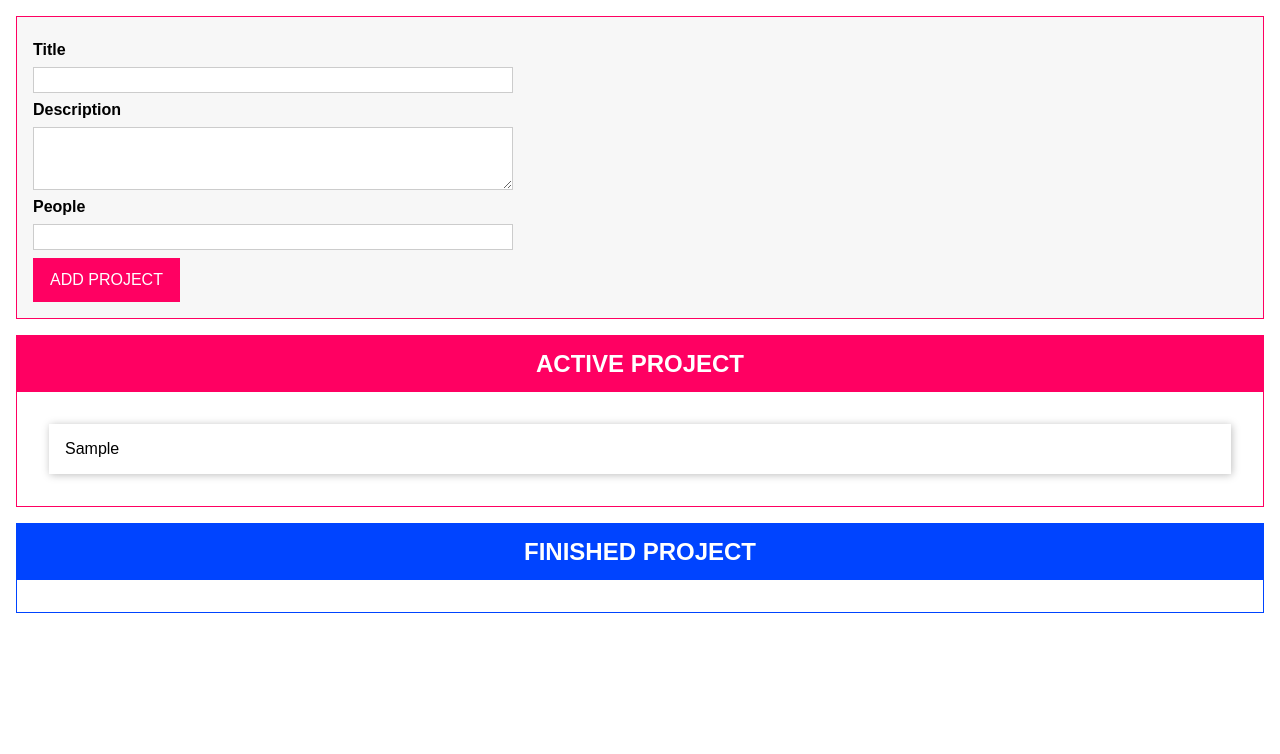
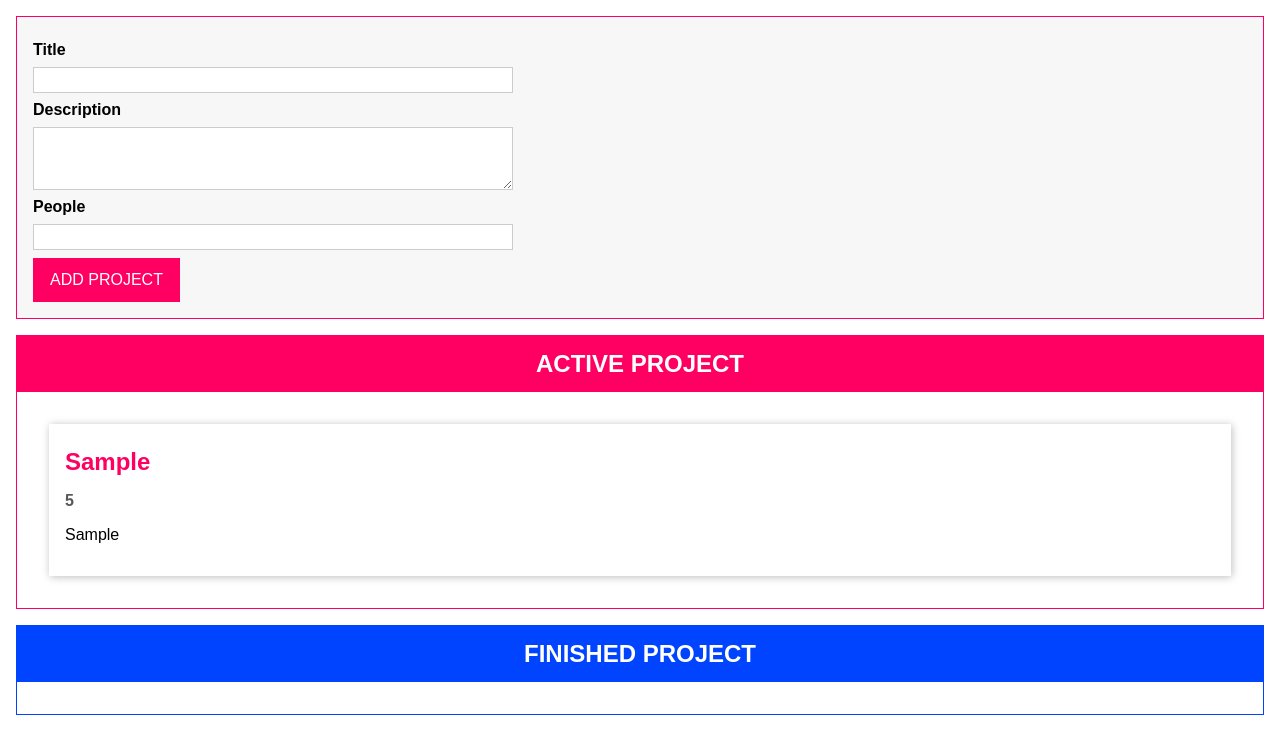
Before and after one commit to AshkanAhmady/DragDrop---typescript, a plain HTML site: page index.html in a window 1280 px wide. Both pictures are taken after typing "Sample", "Sample", "5" into the empty fields and a click on the button "ADD PROJECT". Drawn offline with Linux system fonts and the light colour scheme.

Commit message:
create (SingleProject) class and append single project to project list with this class in (renderContent method in ProjectList class)

```diff
--- a/dist/app.js
+++ b/dist/app.js
@@ -35,11 +35,20 @@ class Project {
         this.status = status;
     }
 }
-// task of this class: => managing state of projects
-class ProjecstState {
+// maybe we have more than one class and we can use this class to define inheritance
+class State {
     constructor() {
         // array of functions
         this.listeners = [];
+    }
+    addListener(listenerFn) {
+        this.listeners.push(listenerFn);
+    }
+}
+// task of this class: => managing state of projects
+class ProjecstState extends State {
+    constructor() {
+        super();
         this.projects = [];
     }
     // create istance of classe and store that in instance property
@@ -50,13 +59,10 @@ class ProjecstState {
         this.instance = new ProjecstState();
         return this.instance;
     }
-    addListener(listenerFn) {
-        this.listeners.push(listenerFn);
-    }
     // push the nuew project to projects array of object
     addProject(title, description, numOfPeople) {
         // use (Project) class to set the type of values of object of project
-        const newProject = new Project(Date.now(), title, description, numOfPeople, ProjectStatus.Active);
+        const newProject = new Project(Date.now().toString(), title, description, numOfPeople, ProjectStatus.Active);
         this.projects.push(newProject);
         for (const listenerFn of this.listeners) {
             // return copy of the array to listener
@@ -69,27 +75,60 @@ class ProjecstState {
 // create instance of (ProjectState class) with this static method
 // ProjectState is the instance of (ProjectState class)
 const projectState = ProjecstState.getInstance();
-// task of this class: => import list of projects to (app)
-class ProjectList {
-    // we can also define (type) like this
-    // private type = "active" | "finished"
-    constructor(type) {
-        this.type = type;
+// this is the Base class for (ProjectList & ProjectInput) to inherit this two class and clean the codes
+class Component {
+    // select elements dynamicly
+    constructor(templateId, hostElementId,
+    // attach chil element in where place of pattenr element
+    //true=> afterbegening
+    //false=> beforeend
+    insertAtStart, newElementId) {
         // attach (section of project list) to (app)
-        this.attach = () => {
-            this.hostElement.insertAdjacentElement("beforeend", this.sectionElement);
+        this.attach = (insertAtStart) => {
+            this.hostElement.insertAdjacentElement(insertAtStart ? "afterbegin" : "beforeend", this.selectedElement);
         };
-        this.templateElement = document.getElementById("project-list");
-        this.hostElement = document.getElementById("app");
+        this.templateElement = document.getElementById(templateId);
+        this.hostElement = document.getElementById(hostElementId);
         // get form inside of (template element)
         const importedNode = document.importNode(
         // this content is the form
         // true => for deep copy of nested elements
         this.templateElement.content, true);
-        this.sectionElement = importedNode.firstElementChild;
-        // type => (active | finished)
-        this.sectionElement.id = `${this.type}-projects`;
+        this.selectedElement = importedNode.firstElementChild;
+        if (newElementId) {
+            // type => (active | finished)
+            this.selectedElement.id = newElementId;
+        }
+        this.attach(insertAtStart);
+    }
+}
+// single product
+class SingleProject extends Component {
+    constructor(hostId, project) {
+        super("single-project", hostId, false, project.id);
+        this.project = project;
+        this.configure();
+        this.renderContent();
+    }
+    configure() { }
+    renderContent() {
+        this.selectedElement.querySelector("h2").textContent = this.project.title;
+        this.selectedElement.querySelector("h3").textContent = this.project.people.toString();
+        this.selectedElement.querySelector("p").textContent = this.project.description;
+    }
+}
+// task of this class: => import list of projects to (app)
+class ProjectList extends Component {
+    // we can also define (type) like this
+    // private type = "active" | "finished"
+    constructor(type) {
+        super("project-list", "app", false, `${type}-projects`);
+        this.type = type;
         this.assignedProjects = [];
+        this.configure();
+        this.renderContent();
+    }
+    configure() {
         // register (listener) of ProjectState in here
         // put all data in the (projects array) to assignedProjects
         projectState.addListener((projects) => {
@@ -103,32 +142,38 @@ class ProjectList {
             this.assignedProjects = relevantProject;
             this.renderProjects();
         });
-        this.attach();
-        this.renderContent();
+    }
+    renderContent() {
+        const listId = `${this.type}-projects-list`;
+        this.selectedElement.querySelector("ul").id = listId;
+        this.selectedElement.querySelector("h2").textContent = this.type.toUpperCase() + " PROJECT";
     }
     renderProjects() {
         // the (UlElement) that is in the (section) element
         const listEl = document.getElementById(`${this.type}-projects-list`);
         // after any add project, we should empty the ul to stop duplicate
         listEl.innerHTML = "";
-        // put the all data in the (assignedProject) to liElement and put that to ULElement
-        // that is in the sectionElement
+        // put the all data in the (assignedProject) to (liElement) and put that to ULElement
+        // that is in the selectedElement
         for (const projectItem of this.assignedProjects) {
-            const listItem = document.createElement("li");
-            // show the title of the project in th (Li) element
-            listItem.textContent = projectItem.title;
-            listEl.appendChild(listItem);
+            // with (singleProject) class we append single project to project list
+            new SingleProject(this.selectedElement.querySelector("ul").id, projectItem);
+            // const listItem = document.createElement("li");
+            // // show the title of the project in th (Li) element
+            // listItem.textContent = projectItem.title;
+            // listEl.appendChild(listItem);
         }
-    }
-    renderContent() {
-        const listId = `${this.type}-projects-list`;
-        this.sectionElement.querySelector("ul").id = listId;
-        this.sectionElement.querySelector("h2").textContent = this.type.toUpperCase() + " PROJECT";
     }
 }
 // task of this class: => import form element to (app)
-class ProjectInput {
+class ProjectInput extends Component {
     constructor() {
+        super("project-input", "app", true, "user-input");
+        // do things when we (submit) form
+        this.configure = () => {
+            this.selectedElement.addEventListener("submit", this.submitHandler);
+        };
+        this.renderContent = () => { };
         // type of this method is (tuple OR void)
         this.gatherUserInput = () => {
             const enteredTitle = this.titleInpurElement.value;
@@ -155,31 +200,11 @@ class ProjectInput {
                 this.cleareInput();
             }
         };
-        // do things when we (submit) form
-        this.configure = () => {
-            this.formElement.addEventListener("submit", this.submitHandler);
-        };
-        // attach (form) to (app)
-        this.attach = () => {
-            this.hostElement.insertAdjacentElement("afterbegin", this.formElement);
-        };
-        //  ! => for say to typescript, this EL is not null
-        // as => for say, this element what exactually is
-        this.templateElement = document.getElementById("project-input");
-        this.hostElement = document.getElementById("app");
-        // get form inside of (template element)
-        const importedNode = document.importNode(
-        // this content is the form
-        // true => for deep copy of nested elements
-        this.templateElement.content, true);
-        this.formElement = importedNode.firstElementChild;
-        this.formElement.id = "user-input";
-        // select inputs from (formElement)
-        this.titleInpurElement = this.formElement.querySelector("#title");
-        this.descriptionInputElement = this.formElement.querySelector("#description");
-        this.peopleInputElement = this.formElement.querySelector("#people");
+        // select inputs from (selectedElement)
+        this.titleInpurElement = this.selectedElement.querySelector("#title");
+        this.descriptionInputElement = this.selectedElement.querySelector("#description");
+        this.peopleInputElement = this.selectedElement.querySelector("#people");
         this.configure();
-        this.attach();
     }
     cleareInput() {
         this.titleInpurElement.value = "";
--- a/index.html
+++ b/index.html
@@ -28,7 +28,11 @@
       </form>
     </template>
     <template id="single-project">
-      <li></li>
+      <li>
+        <h2></h2>
+        <h3></h3>
+        <p></p>
+      </li>
     </template>
     <template id="project-list">
       <section class="projects">
```
Also changed, not shown: src/app.ts (+28 -6 lines).
